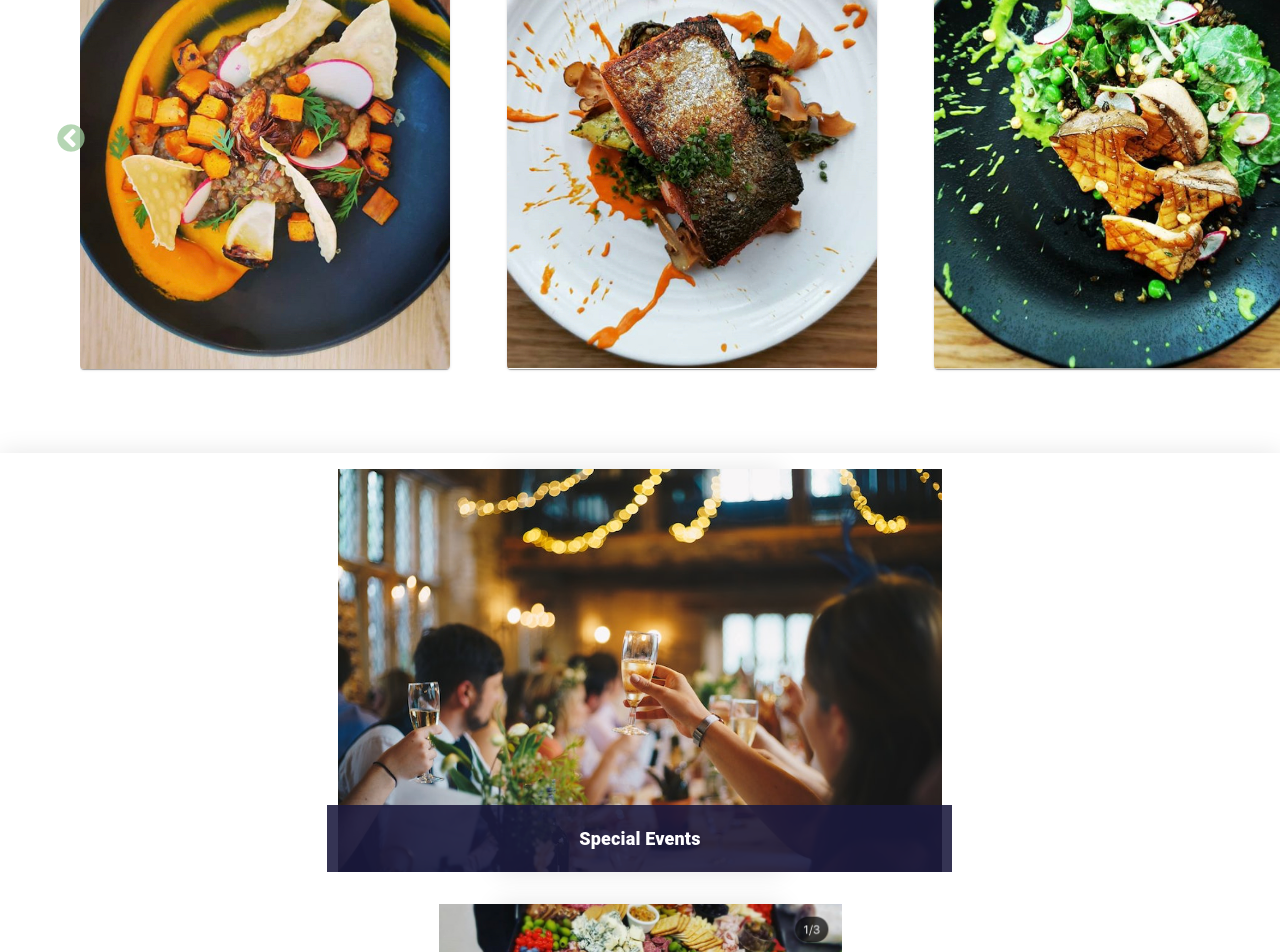
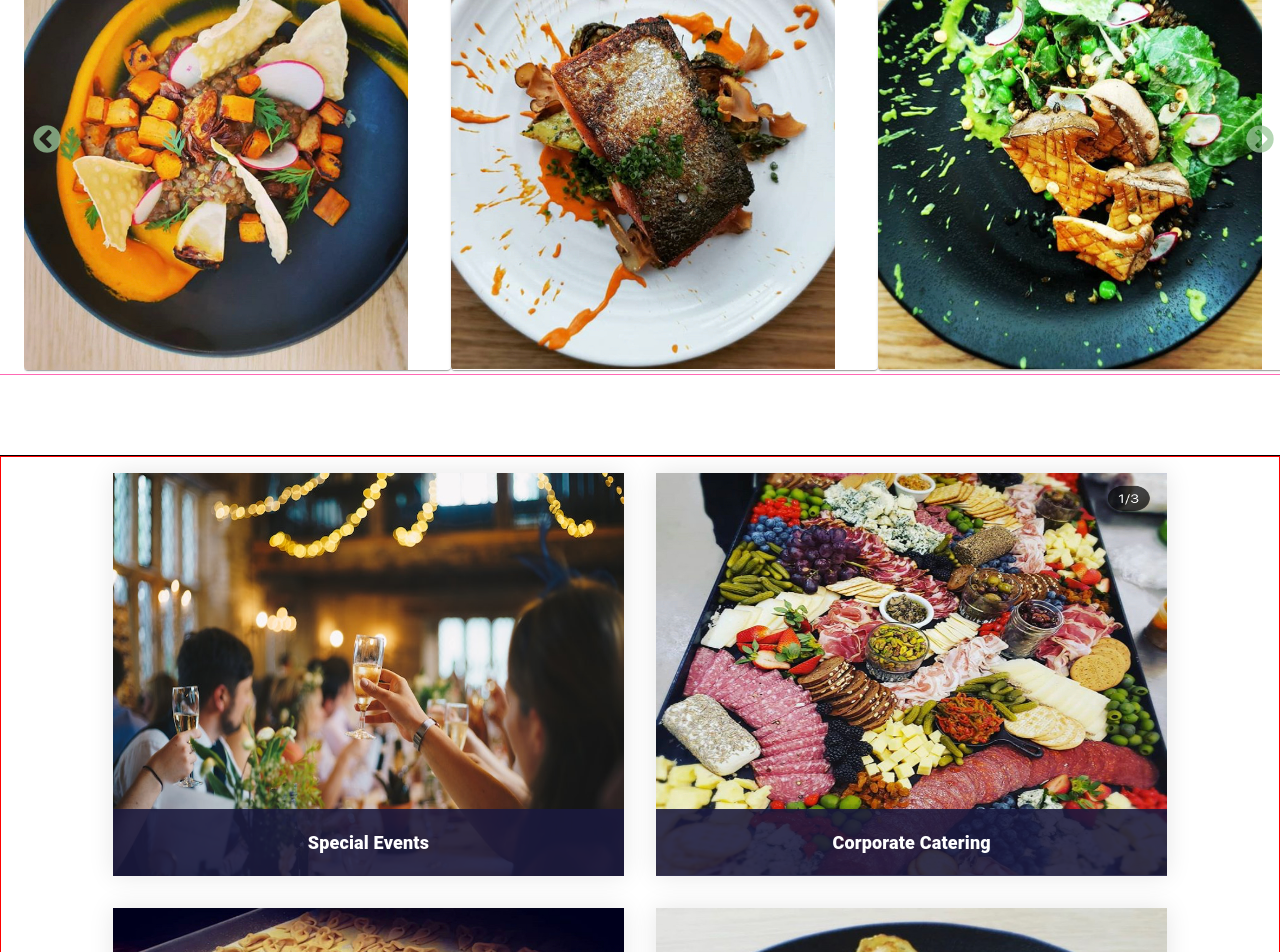
Before and after one commit to latifahpresident/otaku-catering-client, a React (Create React App) app: page / in a window 1280 px wide. Shown: the part 1640-2592 px from the top of the page. Built offline with nearby package versions, Linux system fonts and the light colour scheme.

Commit message:
tweaked carousel for better responsiveness

```diff
--- a/src/App.css
+++ b/src/App.css
@@ -77,17 +77,36 @@ p {
   height: 30px;
   /* border: 3px solid black; */
   position: absolute;
-  /* top: -20px;
-  left: 1400px; */
-  width: 70px;
+  z-index: 2;
+  left: -18;
 }
 
-@media only screen and (min-width: 400px) {
+
+@media only screen and (max-width: 1920px) {
+  .slick-prev {
+    margin-left: 2rem;
+    /* border: 3px solid hotpink; */
+    right: 15px;
+    z-index: 2;
+  }
+}
+
+@media only screen and (max-width: 1280px) {
+  .slick-prev {
+    margin-left: 2rem;
+    /* border: 3px solid limegreen; */
+    right: 15px;
+    z-index: 2;
+  }
+}
+
+@media only screen and (max-width: 600px) {
   .slick-prev{
-    margin-right: 2rem;
-      /* border: 3px solid black; */
-      width: auto;
+      margin-right: 2rem;
+      /* border: 3px solid teal; */
+      /* width: auto; */
       z-index: 2;
+      left: -20.5px;
     /* min-height: 50vh;  */
   }
 }
@@ -98,14 +117,32 @@ p {
   /* border: 3px solid blue; */
   position: absolute;
   /* top: -20px; */
-  /* left: -1300px; */
-  width: 70px;
+  right: -13px;
+  /* width: 70px; */
 }
-@media only screen and (min-width: 400px) {
+
+@media only screen and (max-width: 1920px) {
+  .slick-next {
+    margin-left: 2rem;
+    /* border: 3px solid hotpink; */
+    right: 75px;
+    z-index: 2;
+  }
+}
+
+@media (max-width: 1280px) {
+  .slick-next {
+    margin-left: 2rem;
+    /* border: 3px solid limegreen; */
+    right: 40px;
+    z-index: 2;
+  }
+}
+@media only screen and (max-width: 600px) {
   .slick-next{
     margin-left: 2rem;
-      /* border: 3px solid orange; */
-      right: 10px;
+      /* border: 3px solid teal; */
+      right: 55px;
       z-index: 2;
 
     /* min-height: 50vh;  */
--- a/src/GlobalStyles/styles.js
+++ b/src/GlobalStyles/styles.js
@@ -1,5 +1,5 @@
-export const darkPurple = "#1B193D";
-export const greenColor = "#9CC99B";
+export const darkPurple = "#1B193D"; //used for fonts
+export const greenColor = "#9CC99B"; //accent color
 export const white = "#FFFF";
 export const transparentPurple = "#1a183de0";
 export const transparentLightPurple ="#5a3d7457";
--- a/src/components/Carousel/MultiItemCarousel.js
+++ b/src/components/Carousel/MultiItemCarousel.js
@@ -4,6 +4,7 @@ import {withRouter} from "react-router-dom";
 import "slick-carousel/slick/slick.css";
 import "slick-carousel/slick/slick-theme.css";
 import { makeStyles } from '@material-ui/core/styles';
+import ScrollAnimation from 'react-animate-on-scroll';
 import withWidth, { isWidthUp } from "@material-ui/core/withWidth";
 import { Grid, Typography, } from "@material-ui/core";
 import {greenColor, darkPurple, transparentLightPurple} from "./../../GlobalStyles/styles";
@@ -23,16 +24,16 @@ const useStyles = makeStyles((theme) => ({
       flexGrow: 1,
      marginTop: "4rem",
      width: "100%",
-    //  border: "1px solid orange",
+     border: "1px solid orange",
      [theme.breakpoints.down('lg')]: {
-        // border: "1px solid hotpink",
+        border: "1px solid hotpink",
        },
-      [theme.breakpoints.down('md')]: {
-        // border: "1.5px solid limegreen",
+      [theme.breakpoints.down('md')]: { //ipad pro
+        border: "1.5px solid limegreen",
        },
       [theme.breakpoints.down('sm')]: {
-        // border: "2px solid teal",
-       marginBottom: "4rem",
+        border: "2px solid teal", // ipad
+       marginBottom: "1rem",
        },
     },
     title: {
@@ -86,65 +87,57 @@ const useStyles = makeStyles((theme) => ({
             alignSelf: "flex-start"
         },
     },
-    column: {
-        height: 75,
-        width: 25,
-        border: "1px solid black"
-    },
-    arrow: {
-        color: `${greenColor}`,
-        display: "block",
-        border: "1px solid green"
-    },
     carousel: {
-        // border: "1px solid limegreen",
+        // border: "2px solid black",
         width: "100%",
         margin: "0 auto",
         marginTop: "1.5rem",
-        paddingLeft: "5rem",
+        paddingLeft: "1.5rem",
         // display: "flex",
         // justifyContent: "center",
+        [theme.breakpoints.down('md')]: {
+            paddingLeft: 0,
+            // width: "87%",
+        },
         [theme.breakpoints.down('sm')]: {
-            paddingLeft: "2rem",
+            paddingLeft: 0,
+            // width: "87%",
+        },
+        [theme.breakpoints.down('xs')]: {
+            paddingLeft: "1rem",
             // width: "87%",
         },
     },
     container: {
-        maxWidth: 370,
-       width: 370,
-
-    //    marginRight: "4rem",
+        width: "70%",
+        maxWidth: "100%",
+    //    border: "2px solid orange",
        position: "relative",
        [theme.breakpoints.down('md')]: {
-        // marginRight: "1rem",
-        // width: 200,
-        maxWidth: 330,
-      width: 330
-        // border: "3px solid green",
-
+           width: "90%",
+           maxWidth: "90%",
     },
        [theme.breakpoints.down('sm')]: {
-        maxWidth: 340,
-        width: 340
-        // border: "3px solid green",
+        width: "100%",
+        maxWidth: "100%",
 
     },
       },
       media: {
         height: 465,
-        [theme.breakpoints.down('sm')]: {
+        width: "90%",
+        [theme.breakpoints.down('md')]: {
+            // border: "3px solid blue",
+            width: "100%",
             marginRight: "1rem",
-            width: "100%",
-
+        },
+        // [theme.breakpoints.down('sm')]: {
+        //     width: "91.5%",
+        //     // border: "3px solid blue",
+        // },
+        [theme.breakpoints.down('xs')]: {
+            width: "91.5%",
             // border: "3px solid blue",
-
-        },
-        [theme.breakpoints.down('xs')]: {
-            marginRight: "1rem",
-            width: "100%",
-
-            // border: "3px solid blue",
-
         },
       },
       overlay: {
@@ -204,22 +197,20 @@ const MultiItemCarousel = (props) => {
 
 
     function SamplePrevArrow(props) {
-        const { className, style, onClick } = props;
+        const { onClick } = props;
         return (
           <div
             className="slick-arrow slick-prev"
-            // style={{ ...style, display: "block", background: "green" }}
             onClick={onClick}
           />
         );
       };
 
       function SampleNextArrow(props) {
-        const { className, style, onClick } = props;
+        const { onClick } = props;
         return (
           <div
             className="slick-arrow slick-next"
-            // style={{ ...style, display: "block", background: "green" }}
             onClick={onClick}
           />
         );
@@ -255,9 +246,6 @@ const MultiItemCarousel = (props) => {
     prevArrow: <SamplePrevArrow />
 
   };
-  console.log("settings slides to show", settings.slidesToShow)
-  console.log("settings speed", settings.speed)
-  console.log("width", props.width)
 
     return (
 
@@ -269,50 +257,19 @@ const MultiItemCarousel = (props) => {
                             </Grid>
                             <Typography component="h1" className={classes.h1}>Visualize the experience</Typography>
                 </Grid>
-                <Grid className={classes.carousel}>
+                <ScrollAnimation animateIn="slideInUp" className={classes.carousel}>
                     <Slider {...settings} >
                         {data.map((item) => (
                             <Card key={item.title} className={classes.container} style={{ marginRight: "2rem"}}>
-                 {/* <CardActionArea> */}
                             <CardMedia
                                 className={classes.media}
                                 image={item.image}
                                 title={item.title}
                             />
-
-                 {/* </CardActionArea> */}
-               {/* <div className={classes.overlay}></div> */}
                         </Card>
                         ))}
-          {/* <div >
-            <h3>item 1</h3>
-          </div>
-          <div >
-            <h3>item 2</h3>
-          </div>
-          <div >
-            <h3>3</h3>
-          </div>
-          <div>
-            <h3>4</h3>
-          </div>
-          <div>
-            <h3>5</h3>
-          </div>
-          <div>
-            <h3>6</h3>
-          </div>
-          <div>
-            <h3>7</h3>
-          </div>
-          <div>
-            <h3>8</h3>
-          </div>
-          <div>
-            <h3>9</h3>
-          </div> */}
                     </Slider>
-        </Grid>
+                </ScrollAnimation>
         </div>
     )
 };
--- a/src/components/Nav/desktop-nav/Nav.js
+++ b/src/components/Nav/desktop-nav/Nav.js
@@ -57,7 +57,7 @@ const useStyles = makeStyles((theme) => ({
       },
   },
   home: {
-      border: `1px solid ${white}`,
+      border: `1px solid ${greenColor}`,
       height: 50,
       display: "flex",
       flexDirection: "column",
--- a/src/pages/Home/Services.js
+++ b/src/pages/Home/Services.js
@@ -2,7 +2,7 @@ import React from "react";
 import ScrollAnimation from 'react-animate-on-scroll';
 import { makeStyles } from '@material-ui/core/styles';
 import { Grid, Typography, } from "@material-ui/core";
-import {transparentPurple, greenColor, white, darkPurple} from "./../../GlobalStyles/styles";
+import {transparentPurple, greenColor, white, darkPurple, transparentLightPurple} from "./../../GlobalStyles/styles";
 import CorporateCateringPic from "./../../assests/images/charcuterieboard.jpg";
 import VeganMealPrep from "./../../assests/images/isrealicuscus.jpg";
 import SpecialEventsPic from "./../../assests/images/specialevents.jpg";
@@ -12,17 +12,11 @@ import PrivateChef from "./../../assests/images/fresh_pasta.jpg";
 const useStyles = makeStyles((theme) => ({
     root: {
         flexGrow: 1,
-
-
-    //   justifyContent: "center",
-    //   alignItems: "center",
-    //  flexDirection: "column",
         width: "100%",
-    //  border: "1px solid orange",
-    //  marginTop: "4rem",
-     boxShadow: "0px 0px 24px rgba(0, 0, 0, 0.1)",
-    //  height: "auto",
-    //  padding: "0 2.5rem",
+        border: "1px solid black",
+        backgroundColor: "white",
+        zIndex: 2,
+        // boxShadow: "0px 0px 24px rgba(0, 0, 0, 0.1)",
         marginTop: "5rem",
         [theme.breakpoints.down('sm')]: {
             padding: "0 4rem",
@@ -32,73 +26,59 @@ const useStyles = makeStyles((theme) => ({
         display: "flex",
         flexWrap: "wrap",
         justifyContent: "center",
-        // border: "1px solid orange",
+        border: "3px solid orange",
+        margin: "0 auto",
+        [theme.breakpoints.down('lg')]: {
+            border: "1px solid red"
+        },
+        [theme.breakpoints.down('md')]: {
+            border: "1px solid limegreen"
+        },
         [theme.breakpoints.down('sm')]: {
-            padding: "0 4rem",
+            // padding: "0 4rem",
+            border: "2px solid green"
         },
+        [theme.breakpoints.down('xs')]: {
+            padding: 0,
+            border: "1px solid orange"
         },
-    heading: {
-        display: "flex",
-        justifyContent: "flex-start",
-        alignItems: "center",
-        flexDirection: "column",
-        // border: "1px solid red",
-        alignSelf: "flex-start",
-        padding: "0 1.5rem",
-        alignSelf: "flex-start"
-    },
-    tagline: {
-        display: "flex",
-        justifyContent: "center",
-        alignItems: "center",
-        // border: "1px solid teal",
-        [theme.breakpoints.down('xs')]: {
-            width: 350,
-            justifyContent: "flex-start",
-        },
-    },
-    line: {
-        width: 30,
-        border: `.2px solid ${greenColor}`,
-        backgroundColor: `${greenColor}`,
-        marginRight: ".5rem"
-    },
-    heading1: {
-        fontSize: "2.75rem",
-        lineHeight: 1.4,
-        fontWeight: "bold",
-        maxWidth: 520,
-        marginBottom: "2.25rem",
-        color: `${darkPurple}`,
     },
     container: {
         display: "flex",
         justifyContent: "center",
         alignItems: "center",
-    //    flexDirection: "column",
-    //    border: "2px solid red",
-       width: "45%",
-       margin: "0 auto",
+        margin: "1rem",
+        // border: "2px solid limegreen",
+        // width: 650,
+        width: "40%",
         boxShadow: "0px 0px 24px rgba(0, 0, 0, 0.1)",
         position: "relative",
+        // [theme.breakpoints.down('md')]: {
+        //     // width: 500
+        //     width: "25%",
+        // },
+        // [theme.breakpoints.down('sm')]: {
+        //     width: 310,
+        //     margin: ".5rem"
+        // },
        [theme.breakpoints.down('xs')]: {
-            padding: "0 2rem",
+            width: "100%",
+            // border: "2px solid red",
         },
     },
     title: {
         position: "absolute",
         backgroundColor: `${transparentPurple}`,
-        // border: "1px solid black",
+        // border: "1px solid hotpink",
         bottom: 69,
-        width: 625,
+        width: "100%",
         height: 67,
         display: "flex",
         justifyContent: "center",
         alignItems: "center",
         bottom: 0,
         [theme.breakpoints.down('xs')]: {
-            width: 425,
-
+            width: "100%",
     },
     },
     h1: {
@@ -107,14 +87,38 @@ const useStyles = makeStyles((theme) => ({
         fontSize: 18,
         fontWeight: 800,
     },
+    imgContainer: {
+        width: "100%",
+        height: "100%",
+        margin: "0 auto",
+        display: "flex",
+        justifyContent: "center",
+    },
     img: {
-        width: 629,
+        width: "100%",
         height: 403,
-        [theme.breakpoints.down('xs')]: {
-            width: 425,
-
+        margin: "0 auto",
     },
+    overlay: {
+        position: "absolute",
+        bottom: 0,
+        background: "#ffffff99",
+        color: `${darkPurple}`,
+        width: "93.7%",
+        transition: ".5s ease",
+        opacity: 0,
+        fontSize: "20px",
+        padding: "20px",
+        textAlign: "center",
+        height: 362.7,
+        // border: "1px solid green",
+        "&:hover": {
+            opacity: .9,
         }
+      },
+      overlayh1: {
+        color: `${darkPurple}`,
+    },
   }));
 
   const data = [
@@ -148,22 +152,21 @@ const Services = () => {
 
     return (
         <Grid className={classes.root}>
-             {/* <Grid className={classes.heading}>
-                <Grid className={classes.tagline}>
-                    <div className={classes.line}></div>
-                    <Typography component="h4" className={classes.h4}>Quick tagline for services section</Typography>
-                </Grid>
-                <Typography component="h1" className={classes.heading1}>Checkout out our services</Typography>
-            </Grid> */}
                     <Grid className={classes.wrapper}>
             {data.map((item) => (
-                <ScrollAnimation style={{ margin: "1rem"}} animateIn="fadeIn" duration="2">
-                <Grid className={classes.container}>
+                <ScrollAnimation className={classes.container} key={item.title}  animateIn="fadeIn" duration="2">
+                    {/* <Grid className={classes.container}> */}
+                        <Grid className={classes.imgContainer}>
                             <img className={classes.img} src={`${item.image}`} alt={item.title}/>
+                        </Grid>
                         <Grid className={classes.title}>
                             <Typography className={classes.h1}>{item.title}</Typography>
                         </Grid>
-                </Grid>
+                        {/* <Grid className={classes.overlay}>
+                            <Typography className={`${classes.h1} ${classes.overlayh1}`}>{item.title}</Typography>
+
+                        </Grid> */}
+                    {/* </Grid> */}
                 </ScrollAnimation>
             ))}
             </Grid>
```
Lines whose indentation alone changed are shown as unchanged.
